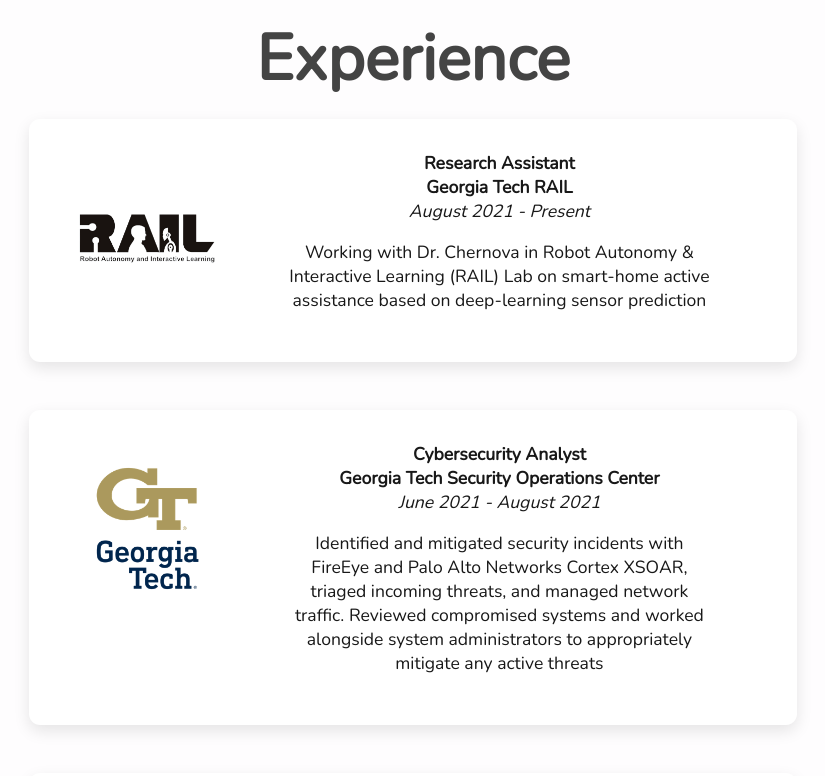
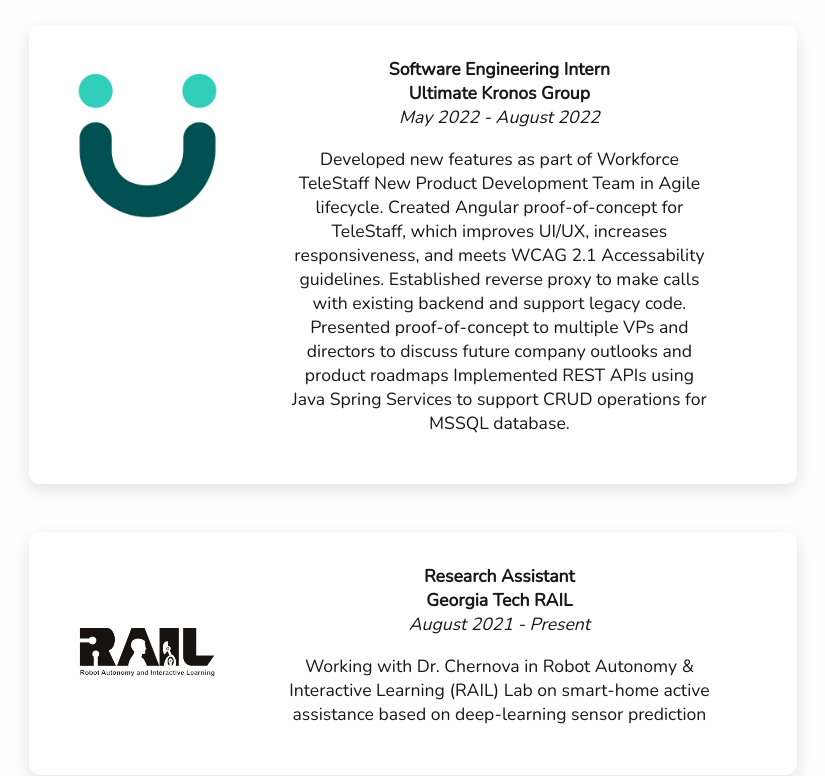
Before and after one commit to Skyline-9/skyline-9.github.com, a React (Create React App) app: page / in a window 1280 px wide. Shown: the part 1264-2040 px from the top of the page, without its empty margins (227-1052 px from the left). Built offline with nearby package versions, Linux system fonts and the light colour scheme.

Commit message:
:sparkles: Added UKG experience

```diff
--- a/src/components/Experience/Experience.jsx
+++ b/src/components/Experience/Experience.jsx
@@ -1,20 +1,37 @@
-import './Experience.css'
-import '../../Data.jsx'
-import gatech from '../../resources/images/experiences/gatech.png'
-import rail from '../../resources/images/experiences/rail.png'
+import './Experience.css';
+import '../../Data.jsx';
+import gatech from '../../resources/images/experiences/gatech.png';
+import rail from '../../resources/images/experiences/rail.png';
+import ukg from '../../resources/images/experiences/ukg.jpeg';
 
 export default function Experience() {
     return (
-        <div className="experience" id='experience'>
+        <div className="experience" id="experience">
             <h1>Experience</h1>
             <div className="experience-card">
                 <div className="experience-image">
-                    <img src={rail} alt="experience-1"/>
+                    <img src={ukg} alt="experience-1" />
                 </div>
                 <div className="experience-text">
-                    <b>Research Assistant</b><br/>
-                    <b>Georgia Tech RAIL</b><br/>
-                    <i>August 2021 - Present</i><br/>
+                    <b>Software Engineering Intern</b><br />
+                    <b>Ultimate Kronos Group</b><br />
+                    <i>May 2022 - August 2022</i><br />
+                    <p>
+                        Developed new features as part of Workforce TeleStaff New Product Development Team in Agile lifecycle.
+                        Created Angular proof-of-concept for TeleStaff, which improves UI/UX, increases responsiveness, and meets WCAG 2.1 Accessability guidelines.
+                        Established reverse proxy to make calls with existing backend and support legacy code.
+                        Presented proof-of-concept to multiple VPs and directors to discuss future company outlooks and product roadmaps Implemented REST APIs using Java Spring Services to support CRUD operations for MSSQL database.
+                    </p>
+                </div>
+            </div>
+            <div className="experience-card">
+                <div className="experience-image">
+                    <img src={rail} alt="experience-1" />
+                </div>
+                <div className="experience-text">
+                    <b>Research Assistant</b><br />
+                    <b>Georgia Tech RAIL</b><br />
+                    <i>August 2021 - Present</i><br />
                     <p>
                         Working with Dr. Chernova in Robot Autonomy & Interactive Learning (RAIL) Lab on smart-home
                         active assistance based on deep-learning sensor prediction
@@ -23,12 +40,12 @@
             </div>
             <div className="experience-card">
                 <div className="experience-image">
-                    <img src={gatech} alt="experience-2"/>
+                    <img src={gatech} alt="experience-2" />
                 </div>
                 <div className="experience-text">
-                    <b>Cybersecurity Analyst</b><br/>
-                    <b>Georgia Tech Security Operations Center</b><br/>
-                    <i>June 2021 - August 2021</i><br/>
+                    <b>Cybersecurity Analyst</b><br />
+                    <b>Georgia Tech Security Operations Center</b><br />
+                    <i>June 2021 - August 2021</i><br />
                     <p>
                         Identified and mitigated security incidents with FireEye and Palo Alto Networks Cortex XSOAR,
                         triaged incoming threats, and managed network traffic. Reviewed compromised systems and worked
@@ -38,12 +55,12 @@
             </div>
             <div className="experience-card">
                 <div className="experience-image">
-                    <img src={gatech} alt="experience-3"/>
+                    <img src={gatech} alt="experience-3" />
                 </div>
                 <div className="experience-text">
-                    <b>Undergraduate Researcher</b><br/>
-                    <b>Georgia Tech Research Institute</b><br/>
-                    <i>January 2021 - August 2021</i><br/>
+                    <b>Undergraduate Researcher</b><br />
+                    <b>Georgia Tech Research Institute</b><br />
+                    <i>January 2021 - August 2021</i><br />
                     <p>
                         Researched privacy-preserving biometric under the supervision of Dr. Wenke Lee. Built
                         applications using React.js/Tensorflow.js with remote biometric authentication using deep
--- a/src/components/Header/Header.css
+++ b/src/components/Header/Header.css
@@ -1449,7 +1449,7 @@
 
 .header {
     overflow: hidden;
-    margin-top: 160rem;
+    margin-top: 180rem;
     width: 100vw;
 }
 
@@ -1474,9 +1474,15 @@
     position: relative;
 }
 
-@media only screen and (max-width: 810px) {
+@media only screen and (min-width: 820px) and (max-width: 1200px) {
     .header {
-        margin-top: 300rem;
+        margin-top: 205rem;
+    }
+}
+
+@media only screen and (max-width: 820px) {
+    .header {
+        margin-top: 325rem;
     }
 
     .fox {
```
Also changed, not shown: src/resources/images/experiences/ukg.jpeg (added).
